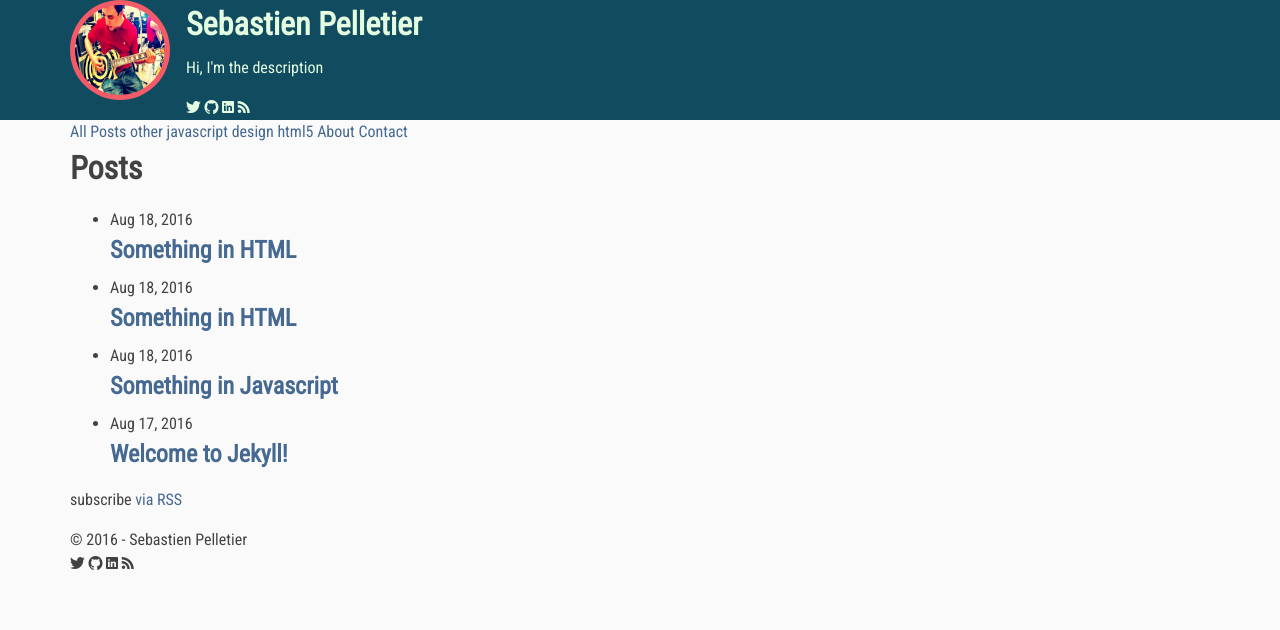
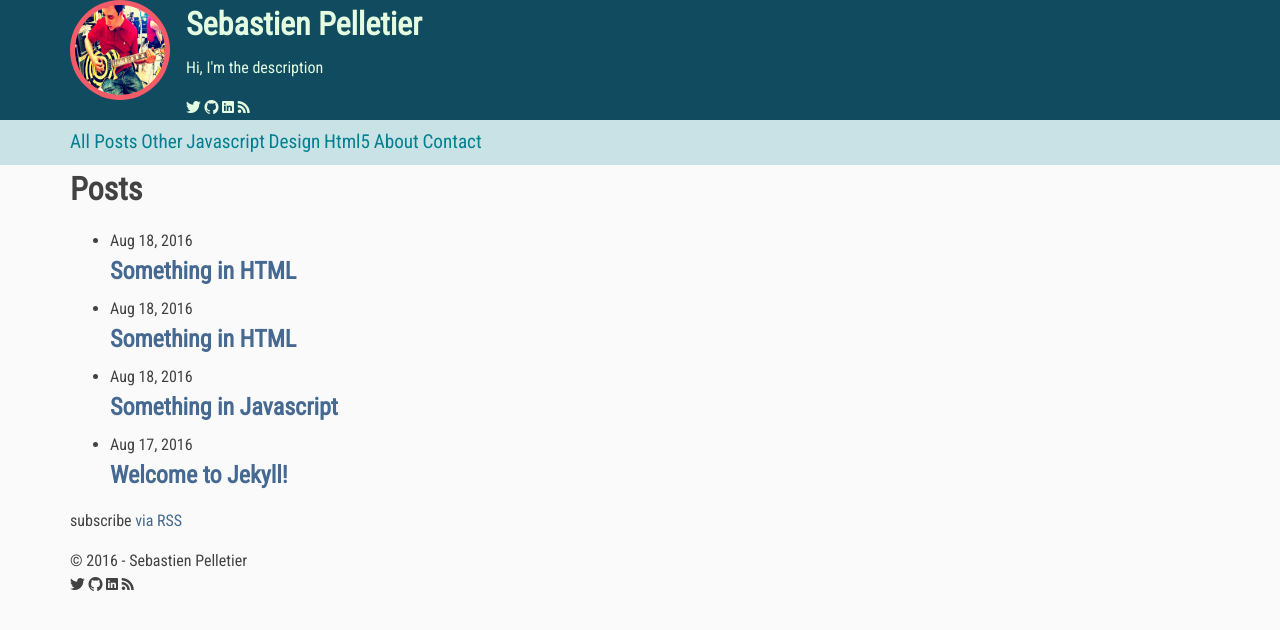
Before and after one commit to earth4x/sebastienpelletier, a Jekyll site: the page built from index.html, in a window 1280 px wide. Shown: the top 630 px of the page. Built offline with Jekyll 4.4.1, drawn with Linux system fonts in a browser that asks for light colours.

Commit message:
Change the visual style of the navigation

```diff
--- a/_includes/header.html
+++ b/_includes/header.html
@@ -19,12 +19,12 @@
 
 <nav class="primary-nav">
     <div class="wrapper">
-        <a href="/" title="All Posts">All Posts</a>
+        <a href="/" title="All Posts" class="primary-nav__link">All Posts</a>
         {% for category in site.categories %}
-            <a href="/category/{{ category | first }}" title="{{ category | first }}">{{ category | first }}</a>
+            <a href="/category/{{ category | first }}" title="{{ category | first }}" class="primary-nav__link">{{ category | first }}</a>
         {% endfor %}
-        <a href="/about" title="About">About</a>
-        <a href="/contact" title="Contact">Contact</a>
+        <a href="/about" title="About" class="primary-nav__link">About</a>
+        <a href="/contact" title="Contact" class="primary-nav__link">Contact</a>
     </div>
 </nav>
 
--- a/_sass/_colors.scss
+++ b/_sass/_colors.scss
@@ -4,6 +4,7 @@ $brandColors: (
         contrast:   rgba(244, 91, 105, 1),
         links:      rgba(69, 105, 144, 1),
         alternate:  rgba(2, 128, 144, 1),
+        menu:       rgba(2, 128, 144, 0.2),
         tertiary:   rgba(228, 253, 225, 1)
     )
 );
--- a/_sass/_header.scss
+++ b/_sass/_header.scss
@@ -21,3 +21,17 @@
     color: brand(scaffold, tertiary);
     margin-left: $gutter-x;
 }
+
+
+
+// Nav
+.primary-nav {
+    background: brand(scaffold, menu);
+    padding: 0.5em 0;
+}
+
+.primary-nav__link {
+    color: brand(scaffold, alternate);
+    font-size: 1.2em;
+    text-transform: capitalize;
+}
--- a/_sass/_scaffolding.scss
+++ b/_sass/_scaffolding.scss
@@ -76,7 +76,7 @@ input[type="search"] {
 
 
 // Set all links style
-a:not([class*="btn"]) {
+a {
     color: $link-color;
     text-decoration: none;
 
```
